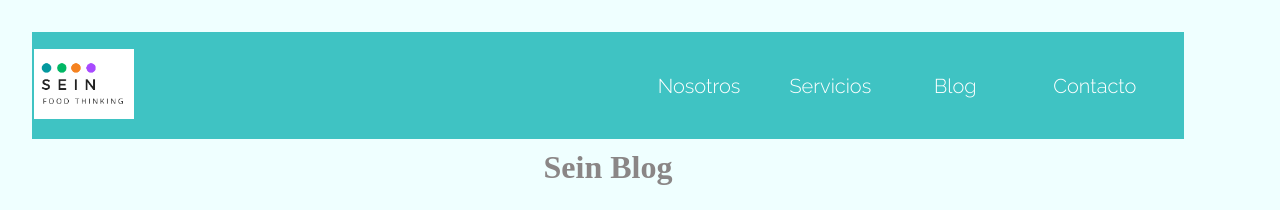
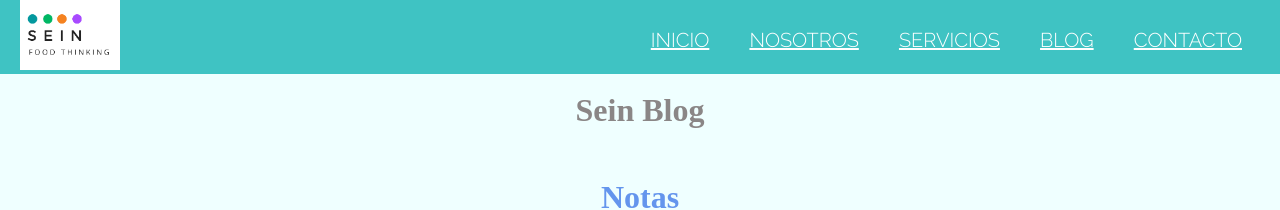
Before and after one commit to Matiasfsm/4ta-entrega, a website: page blog.html in a window 1280 px wide. Shown: the top 210 px of the page. Drawn offline with nearby package versions, Linux system fonts and the light colour scheme; a web font is replaced by a local one.

Commit message:
modifiqué el navmenu

```diff
--- a/SCSS/_blog.scss
+++ b/SCSS/_blog.scss
@@ -2,8 +2,7 @@
     display: flex;
     flex-direction: row;
     flex-wrap: wrap;
-    width: 90%;
-    margin: 2rem;
+    width: 100%;
     justify-content: space-between;
     align-items: center;
     .notas{
@@ -47,7 +46,7 @@
         .boxBlog4{
             display: flex;
             flex-direction: row;
-            width: 10%;
+            width: 100%;
             margin: 10px;
             padding: 10px;
             align-items: center;
--- a/SCSS/_header.scss
+++ b/SCSS/_header.scss
@@ -1,68 +1,82 @@
-.headerIndex{
+
+header{
+    text-decoration: none;
+    list-style: none;
     width: 100%;
-    padding: 0.1rem;
-    display: flex;
-    flex-direction: row;
-    flex-wrap: wrap;
-    justify-content: space-between;
-    align-items: center;
+    box-sizing: border-box;
+    .nav-menu{
         background-color: $colorSecundario;
-    position: sticky;
-    .nav-index{
-        display: flex;
-        flex-direction: row;
-        flex-wrap: wrap;
-        justify-content: space-between;
-        align-items: center;
-        .nav-index__ul{
-            list-style-type: none;
-            display: flex;
-            flex-direction: row;
-            justify-content: space-between;
-            padding: 20px;
-            font-size: 0;
-            text-align: center;
-            margin: 20px auto;
-            width: 90%;
-            .nav-index__li{
+        .logo{
+            padding: 0 20px;
+        }
+        .checkbtn{
+            font-size: 30px;
+            color: white;
+            float: right;
+            margin-top: 25px;
+            line-height: 80px;
+            margin-right: 40px;
+            cursor: pointer;
+            display: none;
+        }
+        #check{
+            display: none;
+        }
+        .nav-menu__ul{
+            float: right;
+            margin-right: 20px;
+            .nav-menu__li{
                 display: inline-block;
-                width: 25%;
-                position:relative;
+                line-height: 80px;
+                margin: 0 5px;
+                a{
+                    color: white;
                     font-size: 20px;
-                transition: all .3s ease;
+                    padding: 7px 13px;
+                    border-radius: 5%;
+                    text-transform: uppercase;
+                    &:hover{
+                        color: black;
+                    }
+                }
                 &:hover{
                     background-color: white;
-                    padding: 4px;
-                    border-radius: 5%;
-                }
-                a{
-                    text-decoration: none;
-                    margin: 2rem;
-                    color: white;
-                    &:hover{
-                        color:black;
+                    transition: .5s;
                 }
             }
         }
     }
 }
+
+// media querys
+
+@media only screen and (max-width: 480px) {
+    .checkbtn{
+        display: block
     }
-.container-fluid{
-    background-color: $colorSecundario;
-    .nav-item{
-        transition: all .3s ease;
+    #check:checked ~ ul{
+        left: 0;
+    }
+    .nav-menu__ul{
+        position: fixed;
+        width: 100%;
+        height: 100vh;
+        background-color: #2c3e50;
+        top: 80px;
+        left: -100%;
+        text-align: center;
+        transition: all .5s;
+        .nav-menu__li{
+            display: block;
+            margin: 50px 0;
+            line-height: 30px;
+            a{
+                font-size: 20px;
                 &:hover{
-            background-color: white;
-            padding: 4px;
-            border-radius: 5%;
-        }
-        a{
-            text-decoration: none;
-            margin: 2rem;
-            color: white;
-            &:hover{
-                color:black;
+                    background: none;
+                    color: #0082e6;
                 }
             }
         }
     }
+}
--- a/blog.html
+++ b/blog.html
@@ -12,24 +12,32 @@
     <meta name="keywords"  content="SEIN, FOOD, ALIMENTOS SALUDABLES, STORYTELLING, CONSUMIDORES, INSIGHTS, BLOG">
     <title>Sein Food Thinking-Blog</title>
     <link rel="stylesheet" href="CSS/main.css">
+    <script src="https://kit.fontawesome.com/a076d05399.js"></script>
 </head>
 <body>
     <div class="containerBlog">
     <!--inicio del header-->
-        <header class="headerIndex">
-            <a href="index.html"><img src="img/logo sein.png" alt="logo sein" width="100px"></a>
-            <nav class="nav-index">
-                <ul class="nav-index__ul">
-                    <li class="nav-index__li">
+        <header>
+            <nav class="nav-menu">
+                <input type="checkbox" id="check">
+                    <label for="check" class="checkbtn">
+                        <i class="fas fa-bars"></i>
+                    </label>
+                    <label class="logo"><a href="index.html"><img src="img/logo sein.png" alt="logo sein" width="100px"> </label>
+                <ul class="nav-menu__ul">
+                    <li class="nav-menu__li">
+                        <a href="index.html">Inicio</a>
+                    </li>
+                    <li class="nav-menu__li">
                         <a href="nosotros.html">Nosotros</a>
                     </li>
-                    <li class="nav-index__li">
+                    <li class="nav-menu__li">
                         <a href="servicios.html">Servicios</a>
                     </li>
-                    <li class="nav-index__li">
+                    <li  class="nav-menu__li">
                         <a href="blog.html">Blog</a>
                     </li>
-                    <li class="nav-index__li">
+                    <li  class="nav-menu__li">
                         <a href="contacto.html">Contacto</a>
                     </li>
                 </ul>
@@ -64,7 +72,7 @@
                         Videos
                     </h2>
                 </div>
-                <div class=" wow boxBlog4 animate__animated animate__zoomIn">
+                <div class="wow boxBlog4 animate__animated animate__zoomIn">
                     <video src="img/comida saludable.mp4" controls>
                     </video>
                     <iframe width="560" height="315" src="https://www.youtube.com/embed/SpKYno_SV-M" title="YouTube video player" frameborder="0" allow="accelerometer; autoplay; clipboard-write; encrypted-media; gyroscope; picture-in-picture" allowfullscreen>
```
Also changed, not shown: contacto.html (+17 -9 lines), nosotros.html (+16 -9 lines), servicios.html (+16 -8 lines), CSS/main.css. Lines whose indentation alone changed are shown as unchanged.
